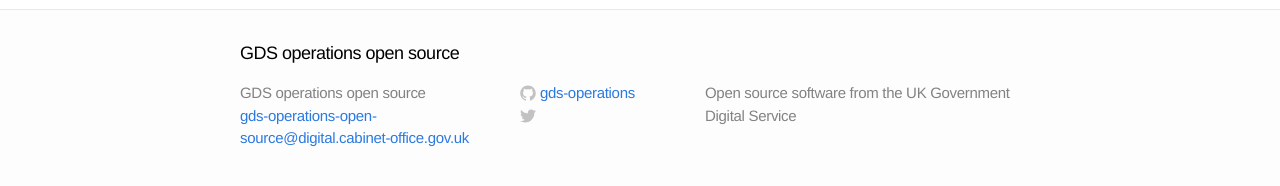
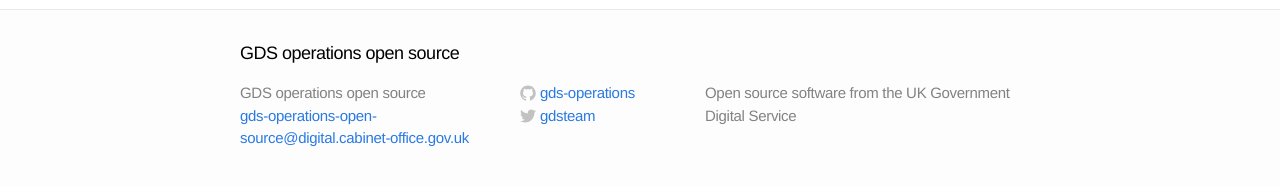
Before and after one commit to alphagov/gds-operations.github.io, a Jekyll site: the page built from about.md, in a window 1280 px wide. Shown: the part 361-547 px from the top of the page. Built offline with Jekyll 4.4.1, drawn with Linux system fonts in a browser that asks for light colours; Markdown is read by kramdown in place of the engine named in the settings.

Commit message:
Change Twitter link
Add a custom configuration setting for our Twitter username, and update
the Twitter link accordingly.

```diff
--- a/_config.yml
+++ b/_config.yml
@@ -5,6 +5,7 @@ description: "Open source software from the UK Government Digital Service"
 baseurl: ""
 url: "https://github.com/gds-operations"
 github_org: gds-operations
+twitter_username: gdsteam
 
 # Build settings
 markdown: redcarpet
--- a/_includes/footer.html
+++ b/_includes/footer.html
@@ -33,7 +33,7 @@
           </a>
         </li>
         <li>
-          <a href="https://twitter.com/{{ site.username }}">
+          <a href="https://twitter.com/{{ site.twitter_username }}">
             <span class="icon twitter">
               <svg version="1.1" class="twitter-icon-svg" xmlns="http://www.w3.org/2000/svg" xmlns:xlink="http://www.w3.org/1999/xlink" x="0px" y="0px"
                  viewBox="0 0 16 16" enable-background="new 0 0 16 16" xml:space="preserve">
@@ -46,7 +46,7 @@
                 c6.015,0,9.304-4.983,9.304-9.304c0-0.142-0.003-0.283-0.009-0.423C14.976,4.29,15.531,3.714,15.969,3.058z"/>
               </svg>
             </span>
-            <span class="username">{{ site.username }}</span>
+            <span class="username">{{ site.twitter_username }}</span>
           </a>
         </li>
       </ul>
```
